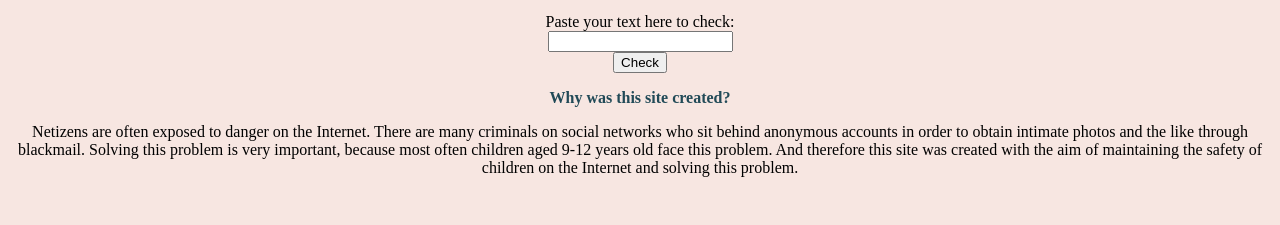
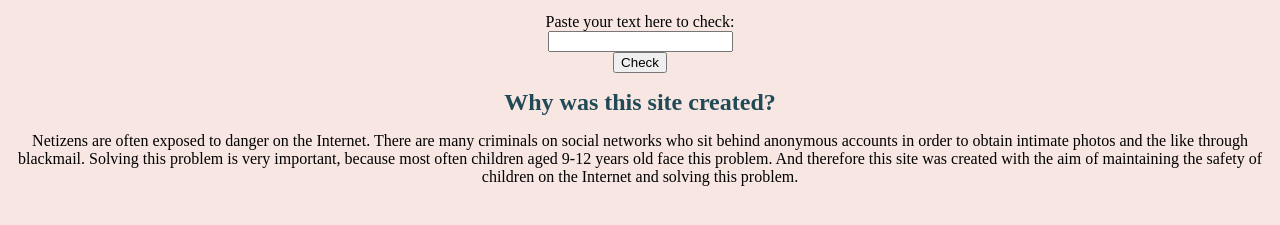
Before and after one commit to lizaandsonya/project, a plain HTML site: page index.html in a window 1280 px wide. Shown: the part 101-326 px from the top of the page. Drawn offline with Linux system fonts and the light colour scheme.

Commit message:
Update index.html

```diff
--- a/index.html
+++ b/index.html
@@ -43,7 +43,7 @@
         <button onclick="checkText()">Check</button>
         <br>
         <p class="bold-italic" id="resultLabel"></p>
-     <p><strong>Why was this site created?</strong></p>
+     <p><strong style="font-size: 24px;">Why was this site created?</strong></p>
     Netizens are often exposed to danger on the Internet. There are many criminals on social networks who sit behind anonymous accounts in order to obtain intimate photos and the like through blackmail.
     Solving this problem is very important, because most often children aged 9-12 years old face this problem.
     And therefore this site was created with the aim of maintaining the safety of children on the Internet and solving this problem.</p>
```
